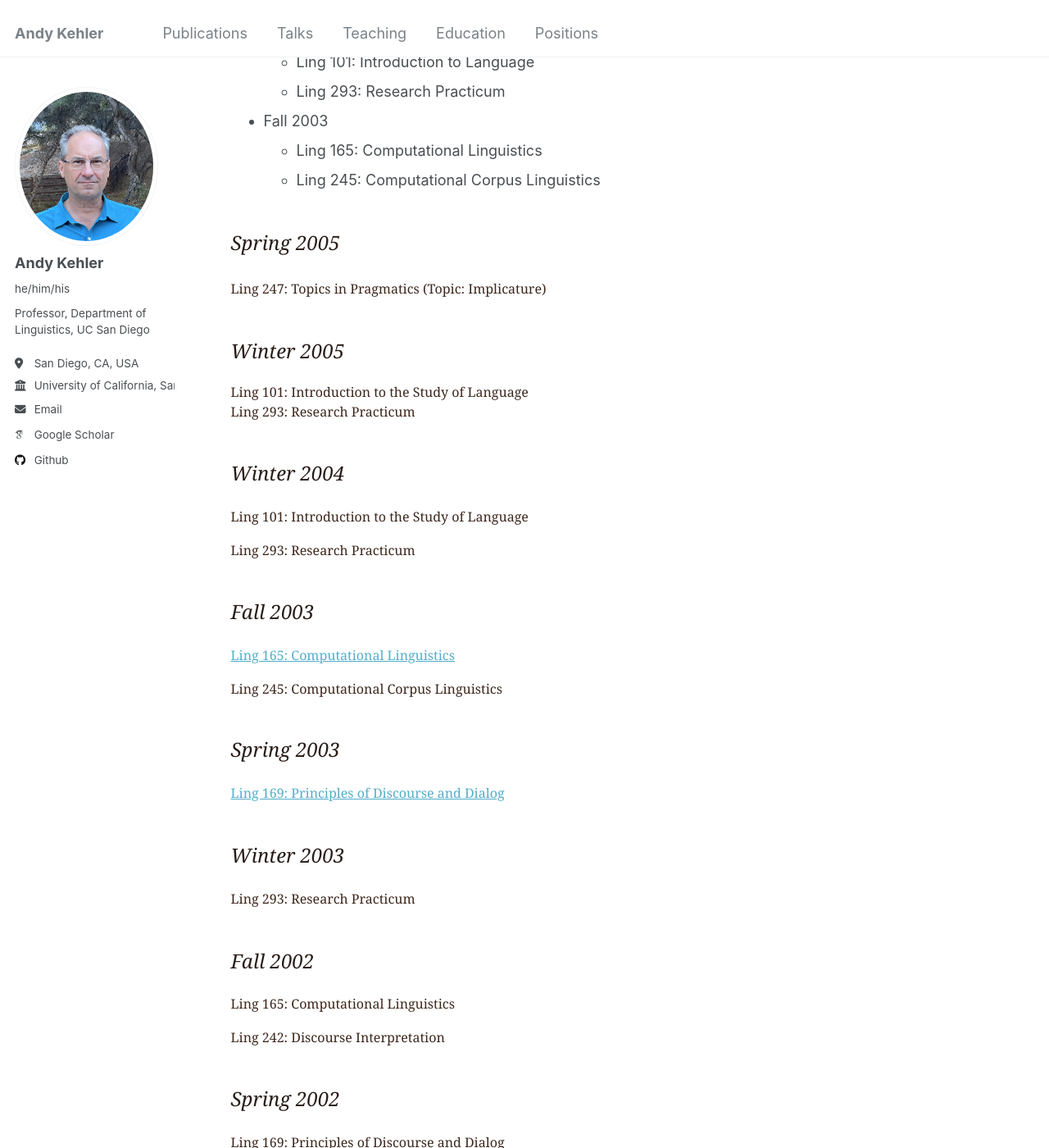
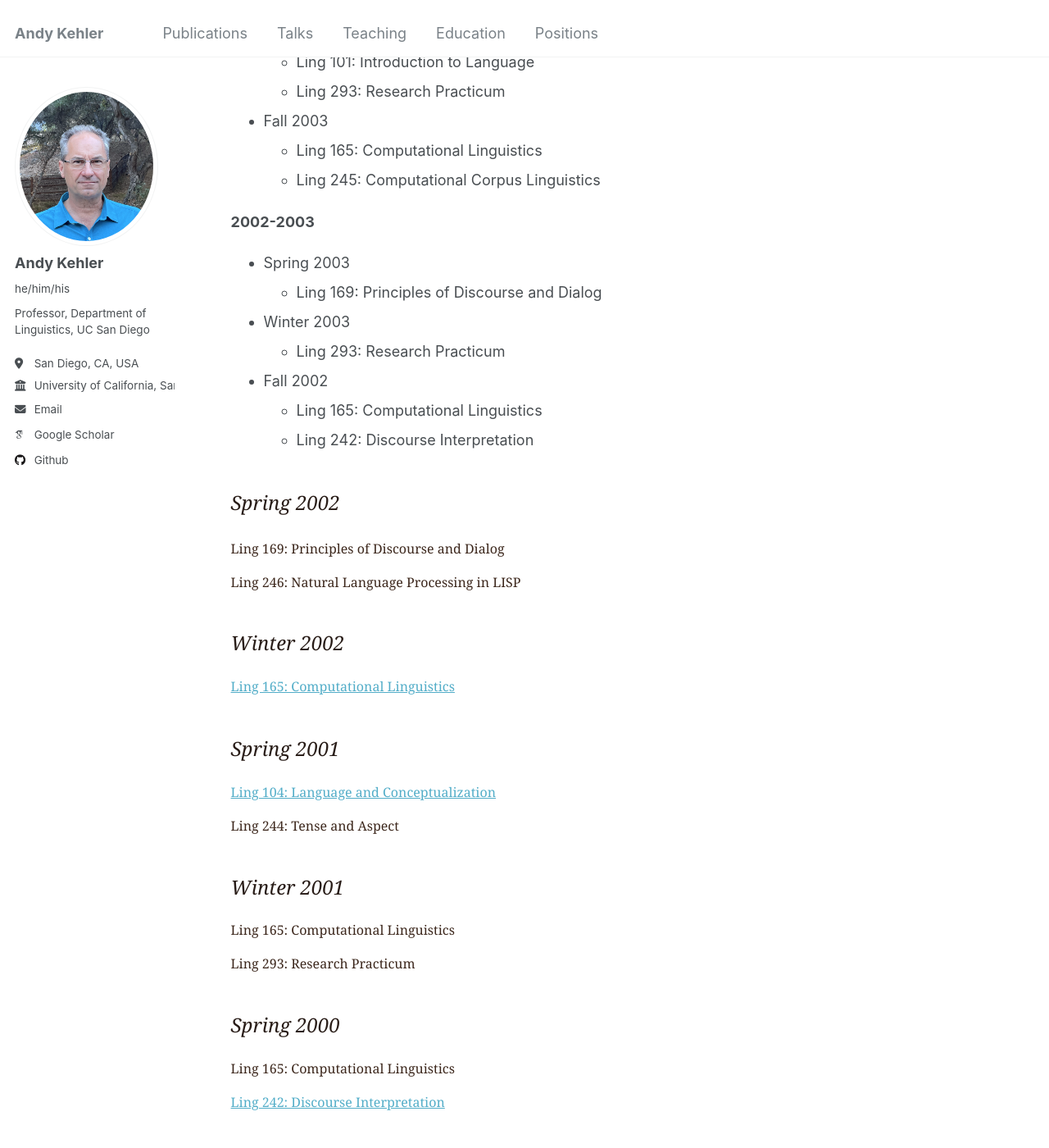
Before and after one commit to akehler/akehler.github.io, a Jekyll site: the page built from _pages/teaching.html, in a window 1280 px wide and 1400 px high, scrolled down 5865 px. Shown: the whole window at 82% size. Built offline with Jekyll 4.4.1, drawn with Linux system fonts in a browser that asks for light colours; some web fonts are replaced.

Commit message:
Update teaching.html

```diff
--- a/_pages/teaching.html
+++ b/_pages/teaching.html
@@ -639,85 +639,37 @@ Computational Corpus Linguistics
 </ul>
 </ul>
 
-
-          <p><br><font face="Georgia, Times New Roman, Times, serif" size="3" color="#281C17">
-         <font size="5"><i>Spring 2005</i></font></p>
-
-
-<font color="#3C271C">Ling 247:
-Topics in Pragmatics (Topic: Implicature) </font>
-
-<p>
-          <p><br><font face="Georgia, Times New Roman, Times, serif" size="3" color="#281C17">
-         <font size="5"><i>Winter 2005</i></font></p>
-
-<p>
-
-<font color="#3C271C">Ling 101:
-Introduction to the Study of Language</font>
-
-<br>
-
-<font color="#3C271C">Ling 293:
-Research Practicum</font>
-
-
-          <p><br><font face="Georgia, Times New Roman, Times, serif" size="3" color="#281C17">
-         <font size="5"><i>Winter 2004</i></font></p>
-
-
-<font color="#3C271C">Ling 101:
-Introduction to the Study of Language</font>
-
-<p>
-
-<font color="#3C271C">Ling 293:
-Research Practicum</font>
-
-<p>
-
-          <p><br><font face="Georgia, Times New Roman, Times, serif" size="3" color="#281C17">
-         <font size="5"><i>Fall 2003</i></font></p>
-
-<font color="#3C271C"><a href="ling165.html"\
->Ling 165:
-Computational Linguistics</a></font>
-
-<p>
-
-<font color="#3C271C">Ling 245:
-Computational Corpus Linguistics</font>
-
-<p>
-
-          <p><br><font face="Georgia, Times New Roman, Times, serif" size="3" color="#281C17">
-         <font size="5"><i>Spring 2003</i></font></p>
-
-<font color="#3C271C"><a href="ling169.html"\
->Ling 169:
-Principles of Discourse and Dialog</a></font>
-
-<p>
-
-          <p><br><font face="Georgia, Times New Roman, Times, serif" size="3" color="#281C17">
-         <font size="5"><i>Winter 2003</i></font></p>
-
-<font color="#3C271C">Ling 293:
-Research Practicum</font>
-
-<p>
-
-          <p><br><font face="Georgia, Times New Roman, Times, serif" size="3" color="#281C17">
-         <font size="5"><i>Fall 2002</i></font></p>
-
-<font color="#3C271C">Ling 165:
-Computational Linguistics</font>
-<p>
-
-<font color="#3C271C">
-Ling 242: Discourse Interpretation</font>
-
-<p>
+<p></p>
+<strong>2002-2003</strong>
+<p></p>
+<ul>
+<li>Spring 2003
+</li>
+<ul>
+<li>
+Ling 169:
+Principles of Discourse and Dialog
+</li>
+</ul>
+<li>Winter 2003
+</li>
+<ul>
+<li>
+Ling 293: Research Practicum
+</li>
+</ul>
+<li>Fall 2002
+</li>
+<ul>
+<li>
+Ling 165:
+Computational Linguistics
+</li>
+<li>
+Ling 242: Discourse Interpretation
+</li>
+</ul>
+</ul>
 
           <p><br><font face="Georgia, Times New Roman, Times, serif" size="3" color="#281C17">
          <font size="5"><i>Spring 2002</i></font></p>
```
